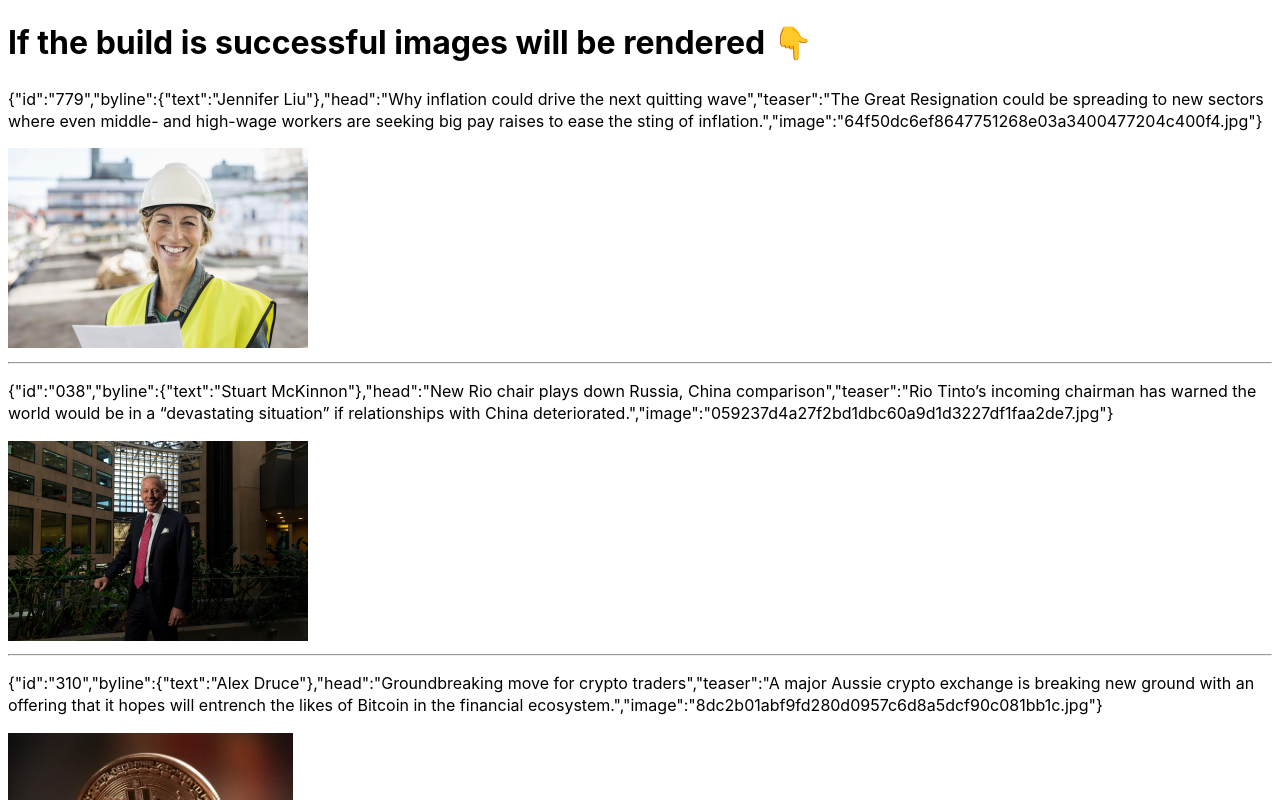
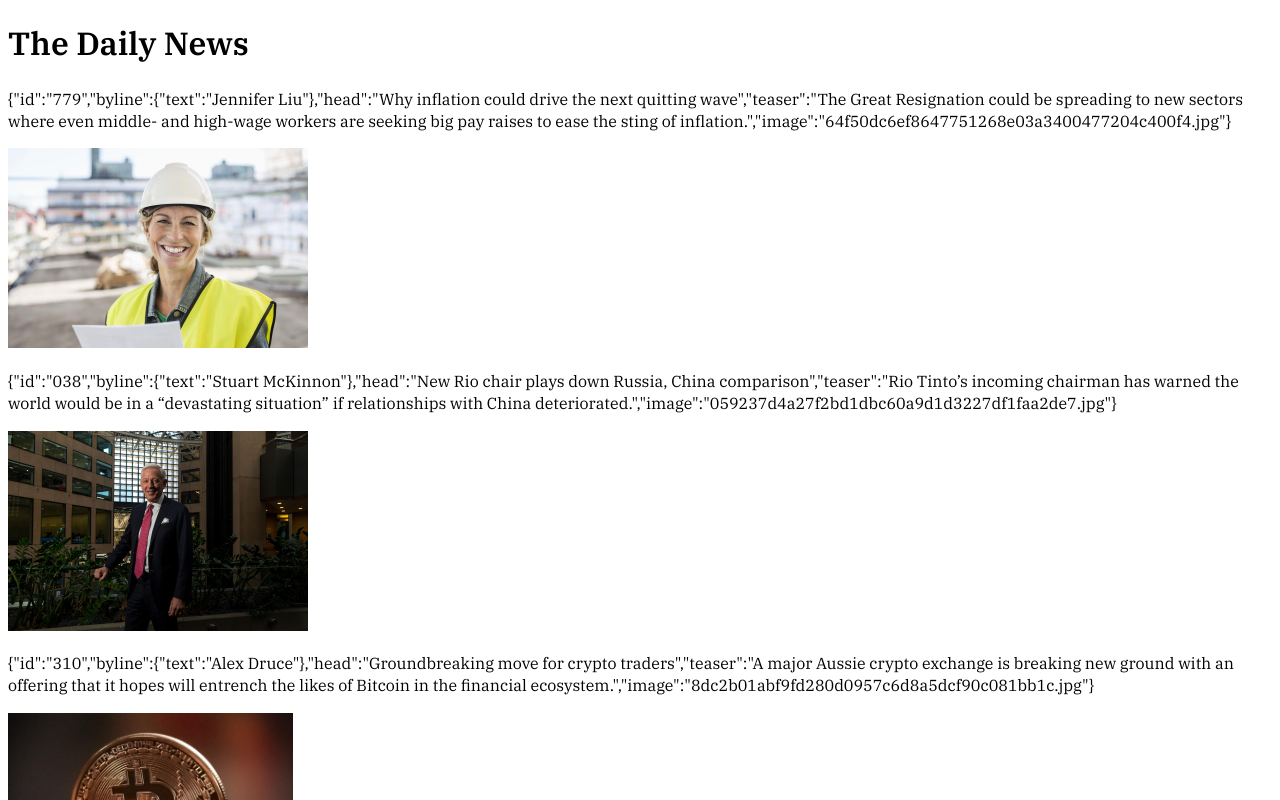
Before and after one commit to ARXChrono/newspaper, a React (Vite) app: page / in a window 1280 px wide. Shown: the top 800 px of the page. Built offline with nearby package versions, Linux system fonts and the light colour scheme.

Commit message:
add google fonts

```diff
--- a/index.html
+++ b/index.html
@@ -4,6 +4,12 @@
     <meta charset="UTF-8" />
     <link rel="icon" type="image/svg+xml" href="/vite.svg" />
     <meta name="viewport" content="width=device-width, initial-scale=1.0" />
+    <link rel="preconnect" href="https://fonts.googleapis.com" />
+    <link rel="preconnect" href="https://fonts.gstatic.com" crossorigin />
+    <link
+      href="https://fonts.googleapis.com/css2?family=IBM+Plex+Serif:wght@400;500;600&display=swap"
+      rel="stylesheet"
+    />
     <title>Newspaper Demo</title>
   </head>
   <body>
--- a/src/App.tsx
+++ b/src/App.tsx
@@ -7,12 +7,11 @@
   return (
     <div className="App">
       <div>
-        <h1>If the build is successful images will be rendered 👇</h1>
+        <h1>The Daily News</h1>
         {articles.map((article) => (
           <>
             <p>{JSON.stringify(article)}</p>
             <img height="200" src={`images/${article.image}`} />
-            <hr />
           </>
         ))}
       </div>
--- a/src/index.css
+++ b/src/index.css
@@ -1,5 +1,6 @@
 :root {
-  font-family: Inter, system-ui, Avenir, Helvetica, Arial, sans-serif;
+  font-family: "IBM Plex Serif", Inter, system-ui, Avenir, Helvetica, Arial,
+    sans-serif;
   line-height: 1.4;
   font-weight: 400;
   font-synthesis: none;
```
